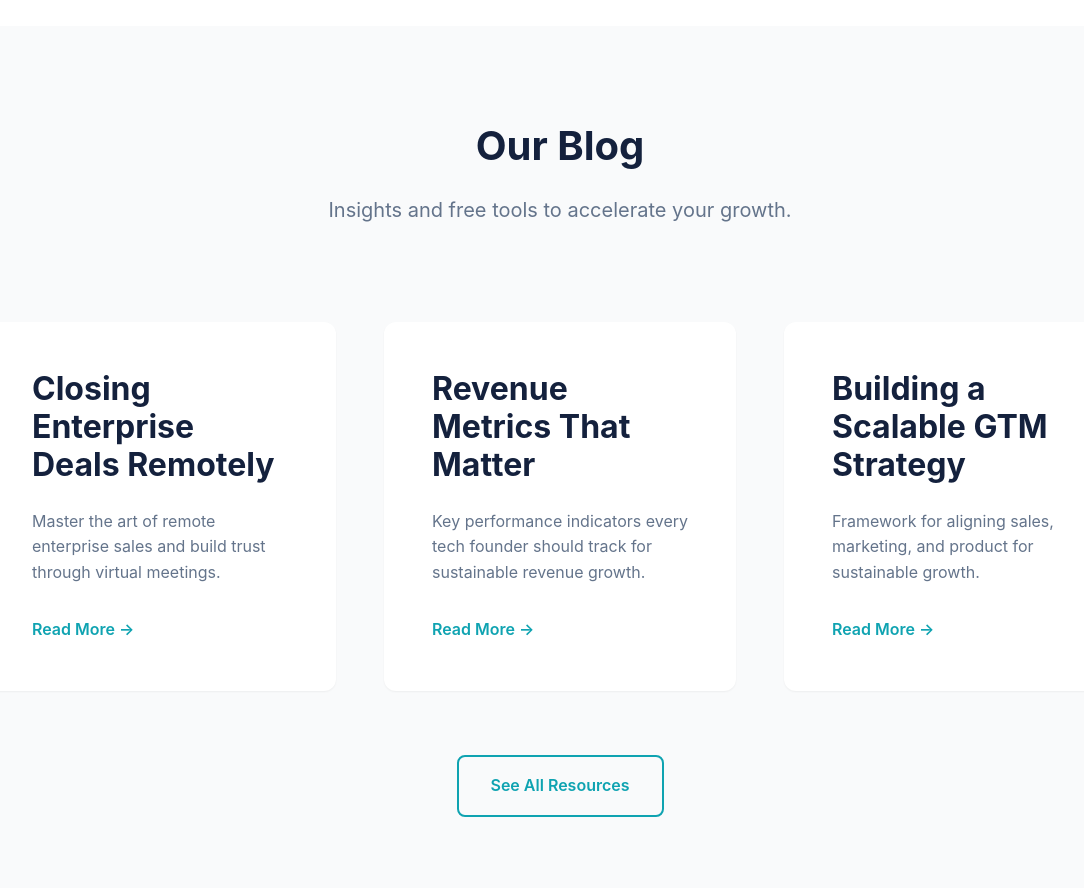
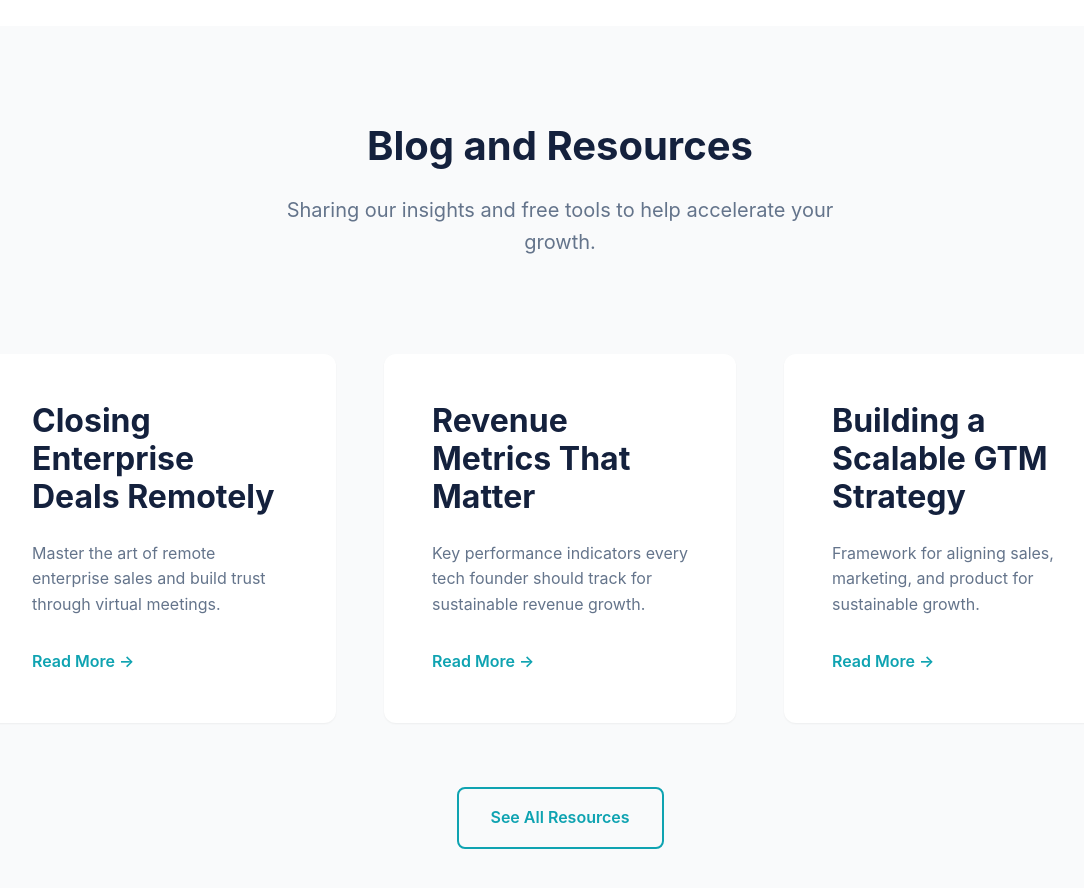
Before and after one commit to ayrnz/ayrnz.github.io, a plain HTML site: page index.html in a window 1280 px wide. Shown: the part 2060-2948 px from the top of the page, without its empty margins (80-1164 px from the left). Drawn offline with Linux system fonts and the light colour scheme.

Commit message:
update copy index

```diff
--- a/index.html
+++ b/index.html
@@ -219,8 +219,8 @@
         <section id="resources" class="resources">
             <div class="container">
                 <div class="section-header">
-                    <h2 class="section-title">Our Blog</h2>
-                    <p class="section-subtitle">Insights and free tools to accelerate your growth.</p>
+                    <h2 class="section-title">Blog and Resources</h2>
+                    <p class="section-subtitle">Sharing our insights and free tools to help accelerate your growth.</p>
                 </div>
                 <div class="resources-grid">
                     <article class="resource-card">
```
